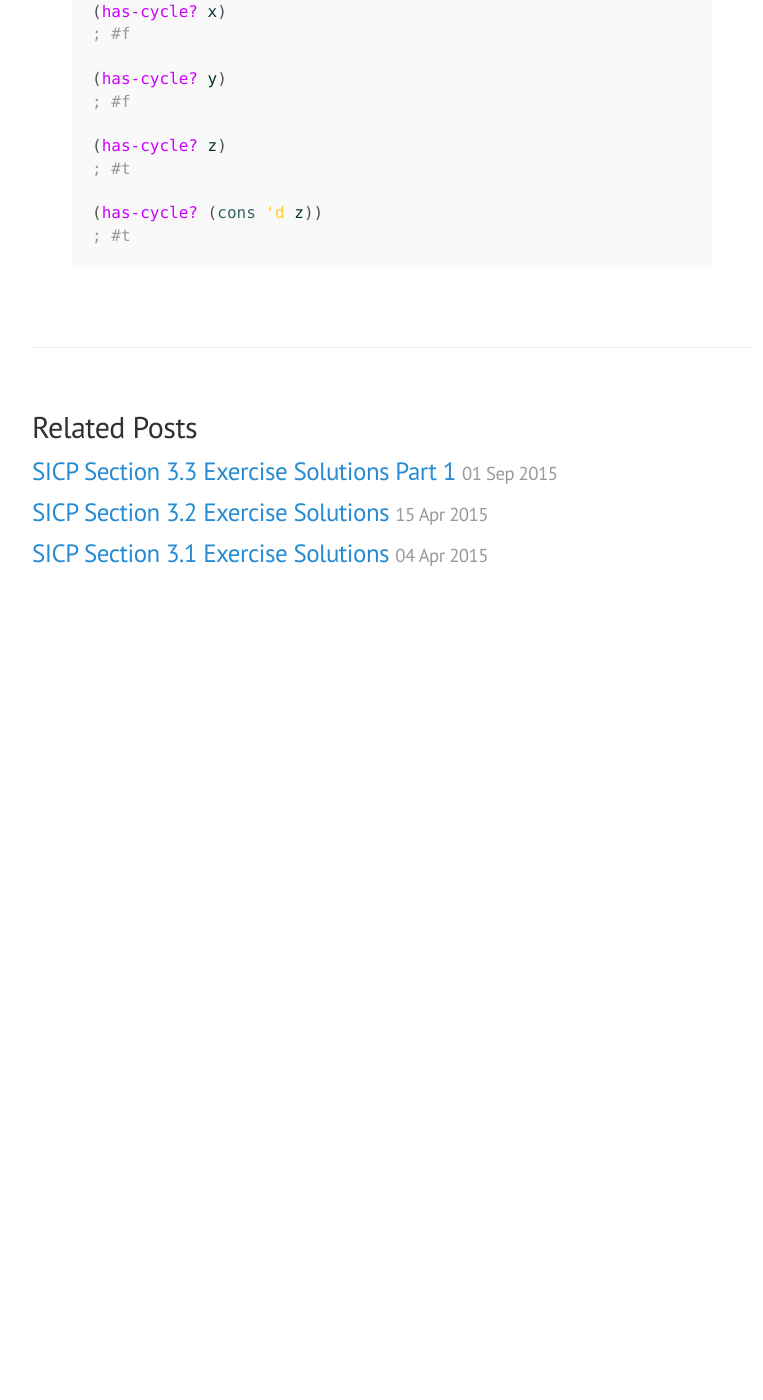
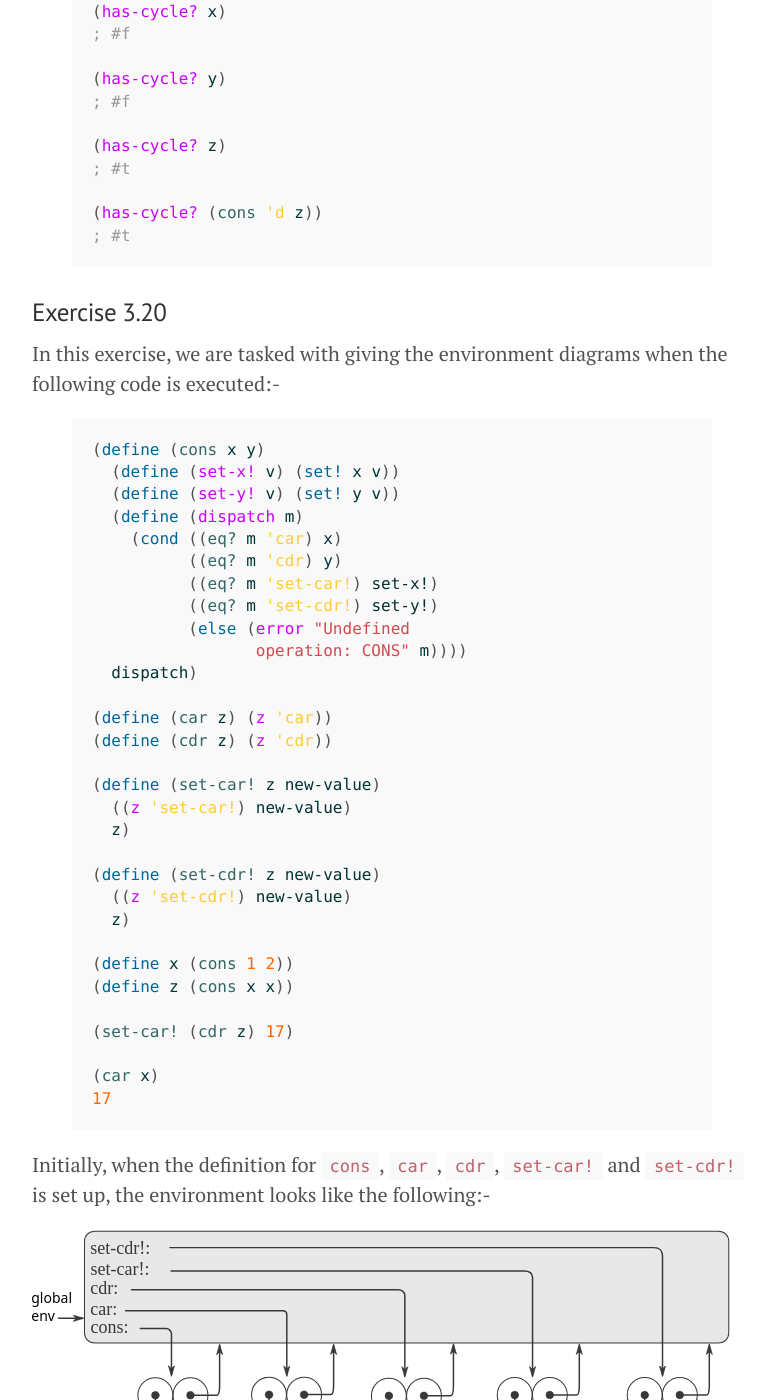
Before and after one commit to mohanrajendran/mohanrajendran.github.io, a Jekyll site: the page built from _posts/2015-09-04-SICPSolution3_3Pt2.md, in a window 1280 px wide and 1400 px high, scrolled down 6882 px. Shown: the whole window, without its empty margins (248-1011 px from the left). Built offline with Jekyll 4.4.1, drawn with Linux system fonts in a browser that asks for light colours; before the commit the page ends 7512 px from its top, so only the background shows below that; some of the changed text lies outside the part shown.

Commit message:
Until Exercise 3.20

```diff
--- a/_posts/2015-09-04-SICPSolution3_3Pt2.md
+++ b/_posts/2015-09-04-SICPSolution3_3Pt2.md
@@ -9,6 +9,7 @@ submenu:
 - { hook: "Exercise 3_17", title: "Exercise 3.17" }
 - { hook: "Exercise 3_18", title: "Exercise 3.18" }
 - { hook: "Exercise 3_19", title: "Exercise 3.19" }
+- { hook: "Exercise 3_20", title: "Exercise 3.20" }
 ---
 
 ### Exercise 3.15<a name="Exercise3_15">&nbsp;</a>
@@ -245,3 +246,61 @@ With this, let us test the cases from before:-
 (has-cycle? (cons 'd z))
 ; #t
 {% endhighlight %}
+
+
+### Exercise 3.20<a name="Exercise3_20">&nbsp;</a>
+
+In this exercise, we are tasked with giving the environment diagrams when the following code is executed:-
+
+{% highlight scheme %}
+(define (cons x y)
+  (define (set-x! v) (set! x v))
+  (define (set-y! v) (set! y v))
+  (define (dispatch m)
+    (cond ((eq? m 'car) x)
+          ((eq? m 'cdr) y)
+          ((eq? m 'set-car!) set-x!)
+          ((eq? m 'set-cdr!) set-y!)
+          (else (error "Undefined
+                 operation: CONS" m))))
+  dispatch)
+
+(define (car z) (z 'car))
+(define (cdr z) (z 'cdr))
+
+(define (set-car! z new-value)
+  ((z 'set-car!) new-value)
+  z)
+
+(define (set-cdr! z new-value)
+  ((z 'set-cdr!) new-value)
+  z)
+
+(define x (cons 1 2))
+(define z (cons x x))
+
+(set-car! (cdr z) 17)
+
+(car x)
+17
+{% endhighlight %}
+
+Initially, when the definition for `cons`, `car`, `cdr`, `set-car!` and `set-cdr!` is set up, the environment looks like the following:-
+
+<center>
+<img src="/images/Ex3_20_Step1.svg" alt="After definition of cons"/>
+</center>
+
+Next, defining *x* and *z* sets up the following:-
+
+<center>
+<img src="/images/Ex3_20_Step2.svg" alt="After defining x and z"/>
+</center>
+
+When we call `(cdr z)` we evaluate to *x*. Then, calling `set-car!` on that alters the value of *x* in environment *E1* to 17 as follows:-
+
+<center>
+<img src="/images/Ex3_20_Step3.svg" alt="After calling set-car"/>
+</center>
+
+We have skipped evaluation of `cdr` and `set-car!` to drill down to the lower levels. Finally, evaluating in *E5* sets the value of *x* in *E1* to 17.
```
Also changed, not shown: images/Ex3_11_Step5.svg, images/Ex3_20_Step1.svg (added), images/Ex3_20_Step2.svg (added), images/Ex3_20_Step3.svg (added).
